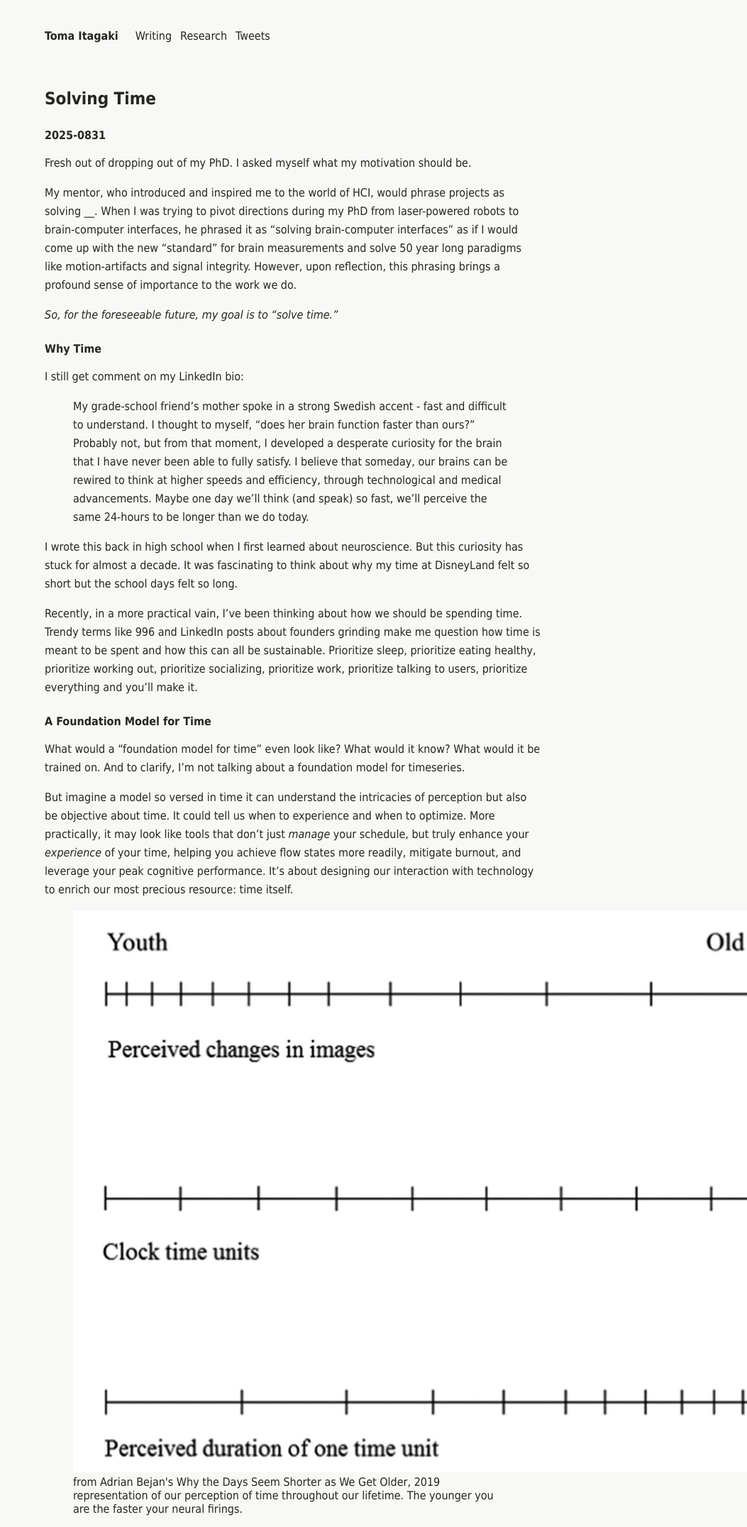
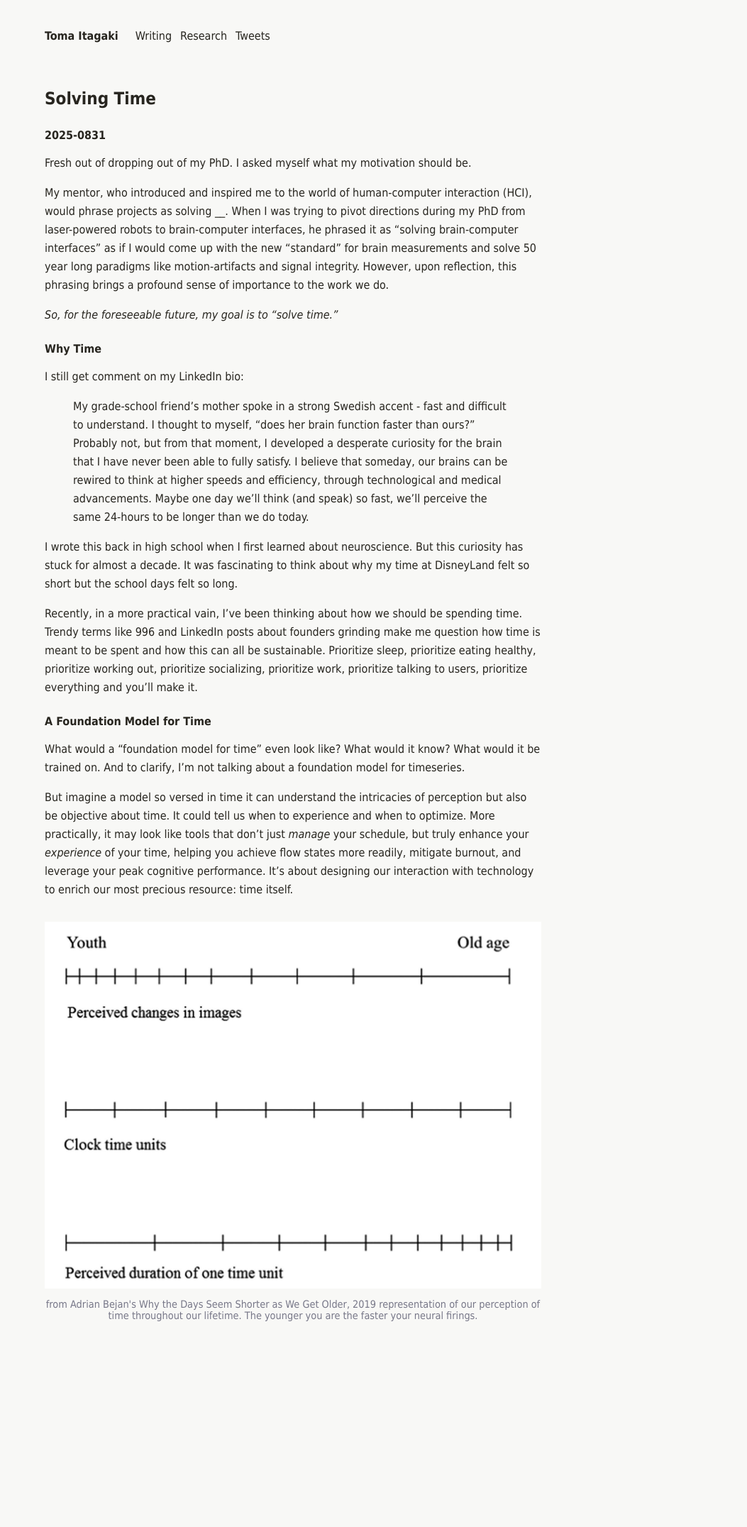
Before and after one commit to tomaitagaki/personal-website, a Jekyll site: the page built from _posts/2025-08-31-solving-time.md, in a window 1280 px wide. Shown: the whole page at 71% size, without its empty margins (227-1280 px from the left). Built offline with Jekyll 4.4.1, drawn with Linux system fonts in a browser that asks for light colours; after the commit the page ends 1894 px from its top, so only the background shows below that.

Commit message:
publish time

```diff
--- a/_posts/2025-08-31-solving-time.md
+++ b/_posts/2025-08-31-solving-time.md
@@ -6,7 +6,7 @@ description: "My New North Star Goal of Solving Time"
 
 Fresh out of dropping out of my PhD. I asked myself what my motivation should be.
 
-My mentor, who introduced and inspired me to the world of HCI, would phrase projects as solving ____. When I was trying to pivot directions during my PhD from laser-powered robots to brain-computer interfaces, he phrased it as "solving brain-computer interfaces" as if I would come up with the new "standard" for brain measurements and solve 50 year long paradigms like motion-artifacts and signal integrity. However, upon reflection, this phrasing brings a profound sense of importance to the work we do.
+My mentor, who introduced and inspired me to the world of human-computer interaction (HCI), would phrase projects as solving ____. When I was trying to pivot directions during my PhD from laser-powered robots to brain-computer interfaces, he phrased it as "solving brain-computer interfaces" as if I would come up with the new "standard" for brain measurements and solve 50 year long paradigms like motion-artifacts and signal integrity. However, upon reflection, this phrasing brings a profound sense of importance to the work we do.
 
 *So, for the foreseeable future, my goal is to "solve time."*
 
--- a/css/main.css
+++ b/css/main.css
@@ -119,6 +119,23 @@ main a:hover {
     text-decoration-color: var(--foreground-light);
 }
 
+.overlay figure {
+    margin: 2em 0;
+    text-align: center;
+}
+
+.overlay figure img {
+    max-width: 100%;
+    height: auto;
+    display: inline-block;
+}
+
+.overlay figure figcaption {
+    font-size: 0.9rem;
+    color: var(--text-light);
+    margin-top: 0.75em;
+}
+
 /* body.type-page {
     background: var(--background-hero);
 } */
```
Also changed, not shown: 1 other file.
